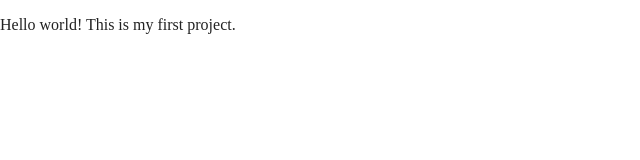
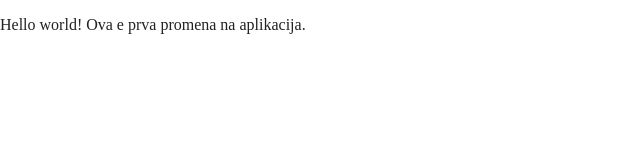
Before and after one commit to zoranrist/zoranrist, a website built with Parcel: page index.html in a window 1280 px wide. Shown: the whole page, without its empty margins (0-640 px from the left). Built offline with nearby package versions, Linux system fonts and the light colour scheme.

Commit message:
prva promena vo aplikacijata

```diff
--- a/index.html
+++ b/index.html
@@ -23,7 +23,7 @@
 
   <body>
     <!-- Add your site or application content here -->
-    <p>Hello world! This is my first project.</p>
+    <p>Hello world! Ova e prva promena na aplikacija.</p>
     <script src="js/vendor/modernizr-3.11.2.min.js"></script>
     <script src="js/plugins.js"></script>
     <script src="js/main.js"></script>
```
